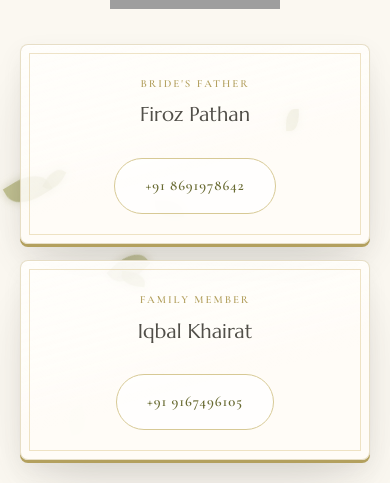
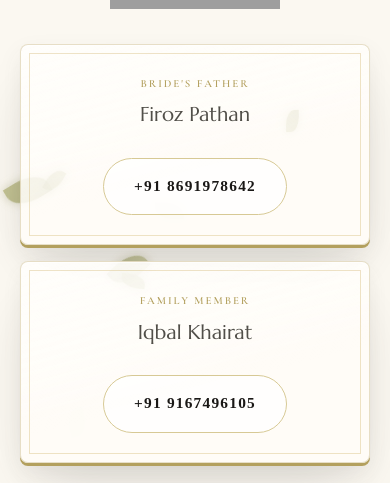
Before and after one commit to amaanpathan2313/wedding_card, a React (Vite) app: page / in a window 390 px wide. Shown: the part 7279-7762 px from the top of the page. Built offline with nearby package versions, Linux system fonts and the light colour scheme; grey boxes are pictures that could not be loaded.

Commit message:
Update phone numbers font to Times New Roman in bold

```diff
--- a/src/styles/zaytoon.css
+++ b/src/styles/zaytoon.css
@@ -177,3 +177,13 @@
   color: #111111;
   flex-shrink: 0;
 }
+
+/* Contact Phone Numbers: Times New Roman in Bold */
+.tmpl-zaytoon .contact__phone {
+  font-family: "Times New Roman", Times, Georgia, serif !important;
+  font-weight: 700 !important;
+  font-size: clamp(0.96rem, 2.2vw, 1.08rem) !important;
+  letter-spacing: .08em !important;
+  color: #1a1816 !important;
+  font-variant-numeric: lining-nums proportional-nums !important;
+}
```
